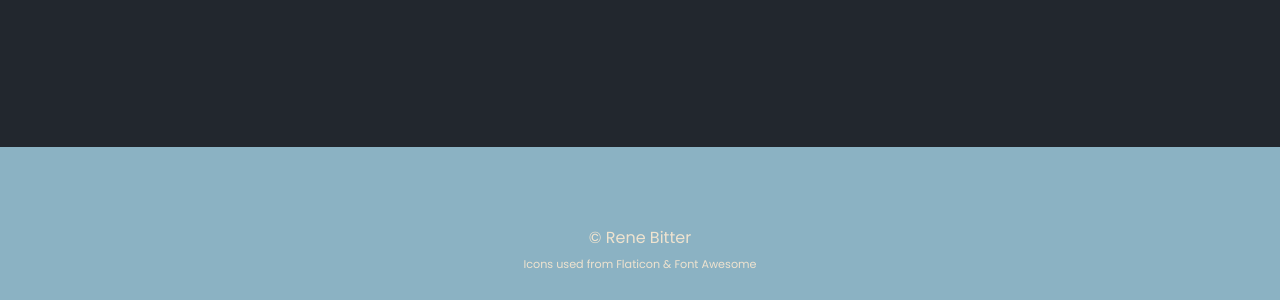
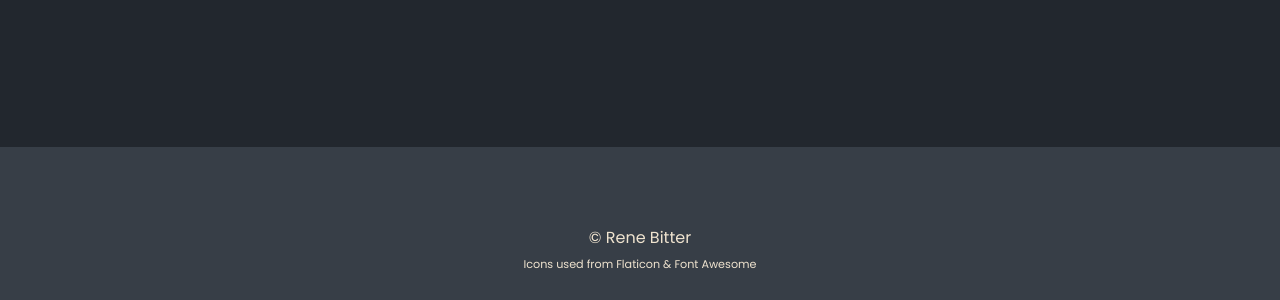
Before and after one commit to renebitter/portfolio, a Next.js app: page /portfolio/ in a window 1280 px wide. Shown: the part 3299-3599 px from the top of the page. Built offline with nearby package versions, Linux system fonts and the light colour scheme; some icons are missing.

Commit message:
Update footer background

```diff
--- a/components/layout/footer.module.scss
+++ b/components/layout/footer.module.scss
@@ -1,9 +1,5 @@
 .footer {
-  background-image: linear-gradient(
-    310deg,
-    var(--gradient-primary),
-    var(--gradient-secondary)
-  );
+  background-color: var(--background-card);
   color: var(--text-secondary);
   text-align: center;
   padding: 25px;
```
